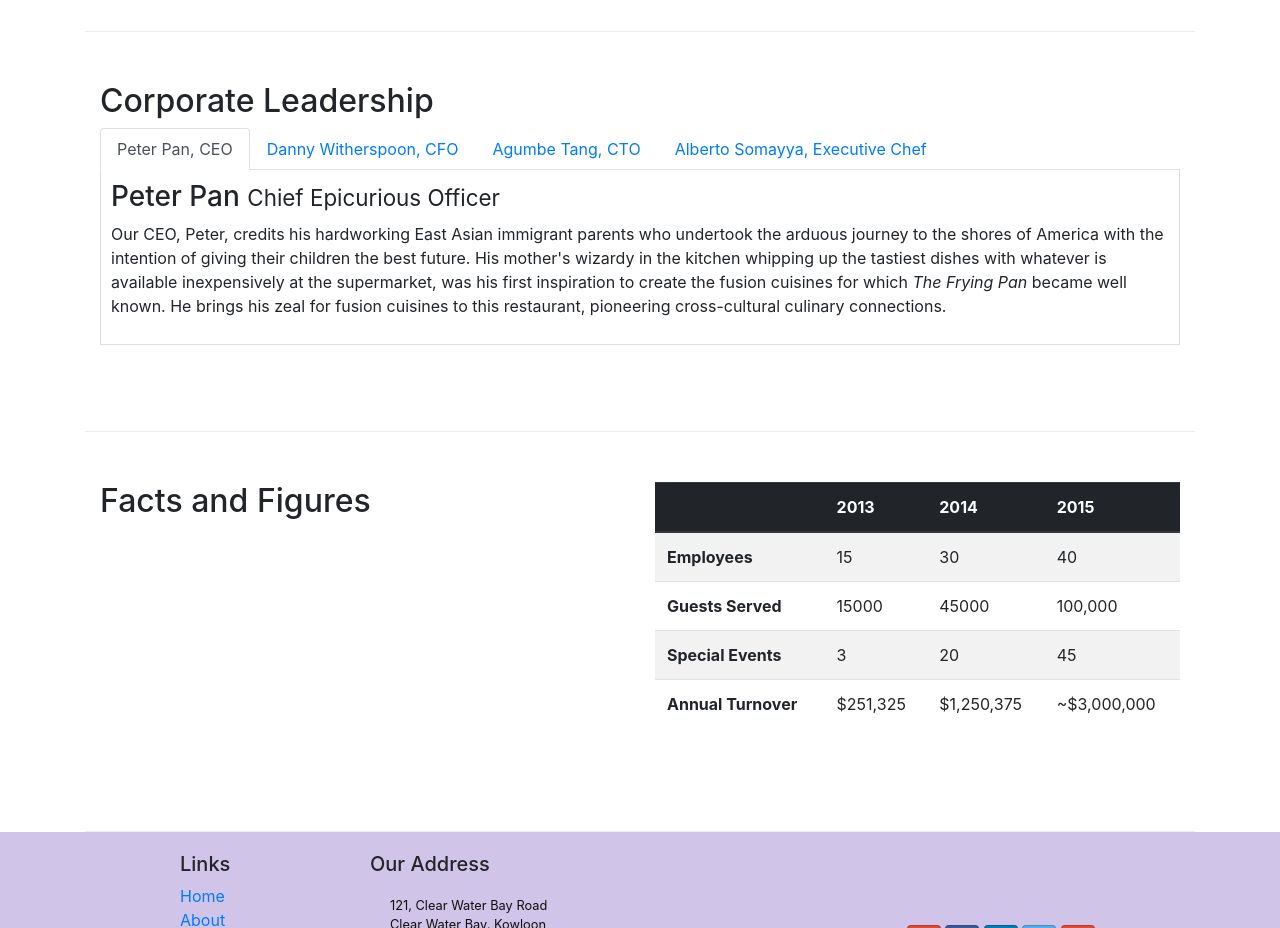
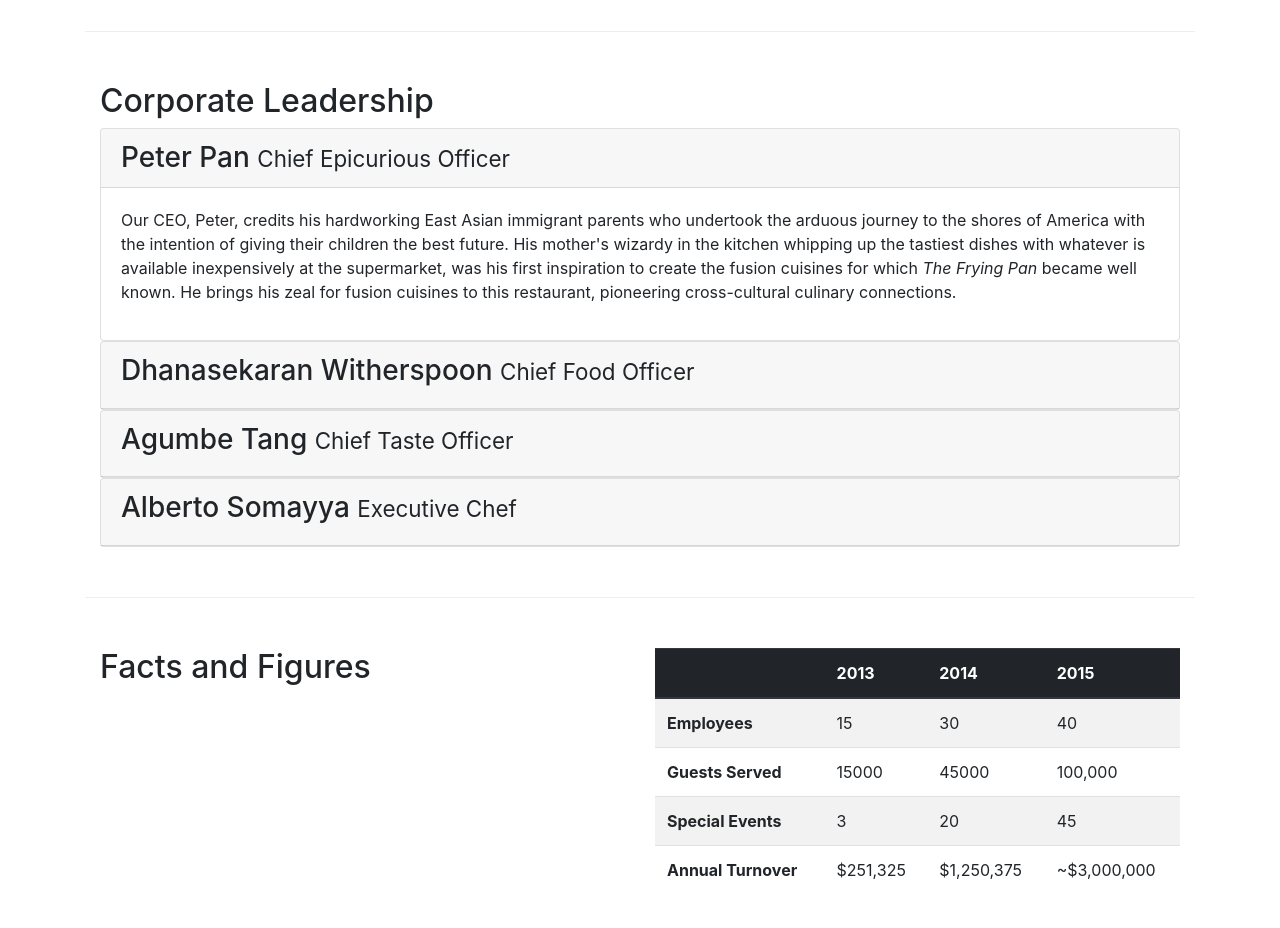
Before and after one commit to jenSadler/conFusion, a website: page aboutus.html in a window 1280 px wide. Shown: the part 940-1868 px from the top of the page. Drawn offline with nearby package versions, Linux system fonts and the light colour scheme.

Commit message:
accordions

```diff
--- a/aboutus.html
+++ b/aboutus.html
@@ -97,7 +97,7 @@
         <div class="row row-content">
             <div class="col-12">
                 <h2>Corporate Leadership</h2>
-                <ul class="nav nav-tabs">
+              <!--  <ul class="nav nav-tabs">
                   <li class="nav-item">
                     <a class="nav-link active" href="#peter" role="tab" data-toggle="tab">Peter Pan, CEO</a>
                   </li>
@@ -110,33 +110,74 @@
                   <li class="nav-item">
                     <a class="nav-link" href="#alberto" role="tab" data-toggle="tab">Alberto Somayya, Executive Chef</a>
                   </li>
-                </ul>
+                </ul> -->
 
-                <div class="tab-content">
-                  <div role="tabpanel" class="tab-pane fade show active" id="peter">
-                <h3>Peter Pan <small>Chief Epicurious Officer</small></h3>
+                <div id="accordion">
+                  <div class="card">
+                  <div class="card-header" role="tab">
+                    <h3 class="mb-0">
+                      <a data-toggle="collapse" data-target="#peter">Peter Pan <small>Chief Epicurious Officer</small></a>
+                      </h3>
+                  </div>
+                  <div role="tabpanel" class="collapse show" id="peter" data-parent="#accordion">
+                    <div class="card-body">
+
                 <p class="d-none d-sm-block">Our CEO, Peter, credits his hardworking East Asian immigrant parents who undertook the arduous journey to the shores of America with the intention of giving their children the best future. His mother's wizardy in the kitchen whipping up the tastiest dishes with whatever is available inexpensively at the supermarket, was his first inspiration to create the fusion cuisines for which <em>The Frying Pan</em> became well known. He brings his zeal for fusion cuisines to this restaurant, pioneering cross-cultural culinary connections.</p>
               </div>
+              </div>
+            </div>
 
-              <div role="tabpanel" class="tab-pane fade" id="danny">
+            <div class="card">
+              <div class="card-header" role="tab">
+                <div class="mb-0">
+                <h3>
+                  <a  data-toggle="collapse" data-target="#danny" >Dhanasekaran Witherspoon <small>Chief Food Officer</small></a>
+                </h3>
+              </div>
+              </div>
+              <div role="tabpanel" class="collapse" id="danny" data-parent="#accordion">
+                <div class="card-body">
 
-                <h3>Dhanasekaran Witherspoon <small>Chief Food Officer</small></h3>
 
                 <p class="d-none d-sm-block"> Our CFO, Danny, as he is affectionately referred to by his colleagues, comes from a long established family tradition in farming and produce. His experiences growing up on a farm in the Australian outback gave him great appreciation for varieties of food sources. As he puts it in his own words, <em>Everything that runs, wins, and everything that stays, pays!</em></p>
+              </div>
+            </div>
+          </div>
+
+          <div class="card">
+            <div class="card-header">
+              <div class="mb-0">
+                <h3>
+                  <a data-target="#agumbe" data-toggle="collapse">Agumbe Tang <small>Chief Taste Officer</small></a></h3>
+                </div>
             </div>
 
-            <div role="tabpanel" class="tab-pane fade" id="agumbe">
-                <h3>Agumbe Tang <small>Chief Taste Officer</small></h3>
+            <div role="tabpanel" class="collapse" id="agumbe" data-parent="#accordion">
+              <div class="card-body">
 
                 <p class="d-none d-sm-block">Blessed with the most discerning gustatory sense, Agumbe, our CTO, personally ensures that every dish that we serve meets his exacting tastes. Our chefs dread the tongue lashing that ensues if their dish does not meet his exacting standards. He lives by his motto, <em>You click only if you survive my lick.</em></p>
+              </div>
 
               </div>
-              <div role="tabpanel" class="tab-pane fade" id="alberto">
-                <h3>Alberto Somayya <small>Executive Chef</small></h3>
+            </div>
+            <div class="card">
+              <div class="card-header">
+                <div class="mb-0">
+                <h3>
+                  <a data-target="#alberto" data-toggle="collapse">Alberto Somayya <small>Executive Chef</small></a></h3>
+              </div>
+              </div>
+              <div role="tabpanel" class="collapse" id="alberto" data-parent="#accordion">
+                <div class="card-body">
 
                 <p class="d-none d-sm-block">Award winning three-star Michelin chef with wide International experience having worked closely with whos-who in the culinary world, he specializes in creating mouthwatering Indo-Italian fusion experiences. He says, <em>Put together the cuisines from the two craziest cultures, and you get a winning hit! Amma Mia!</em></p>
               </div>
             </div>
+          </div>
+        </div>
+
+
+
           </div>
        </div>
 
```
